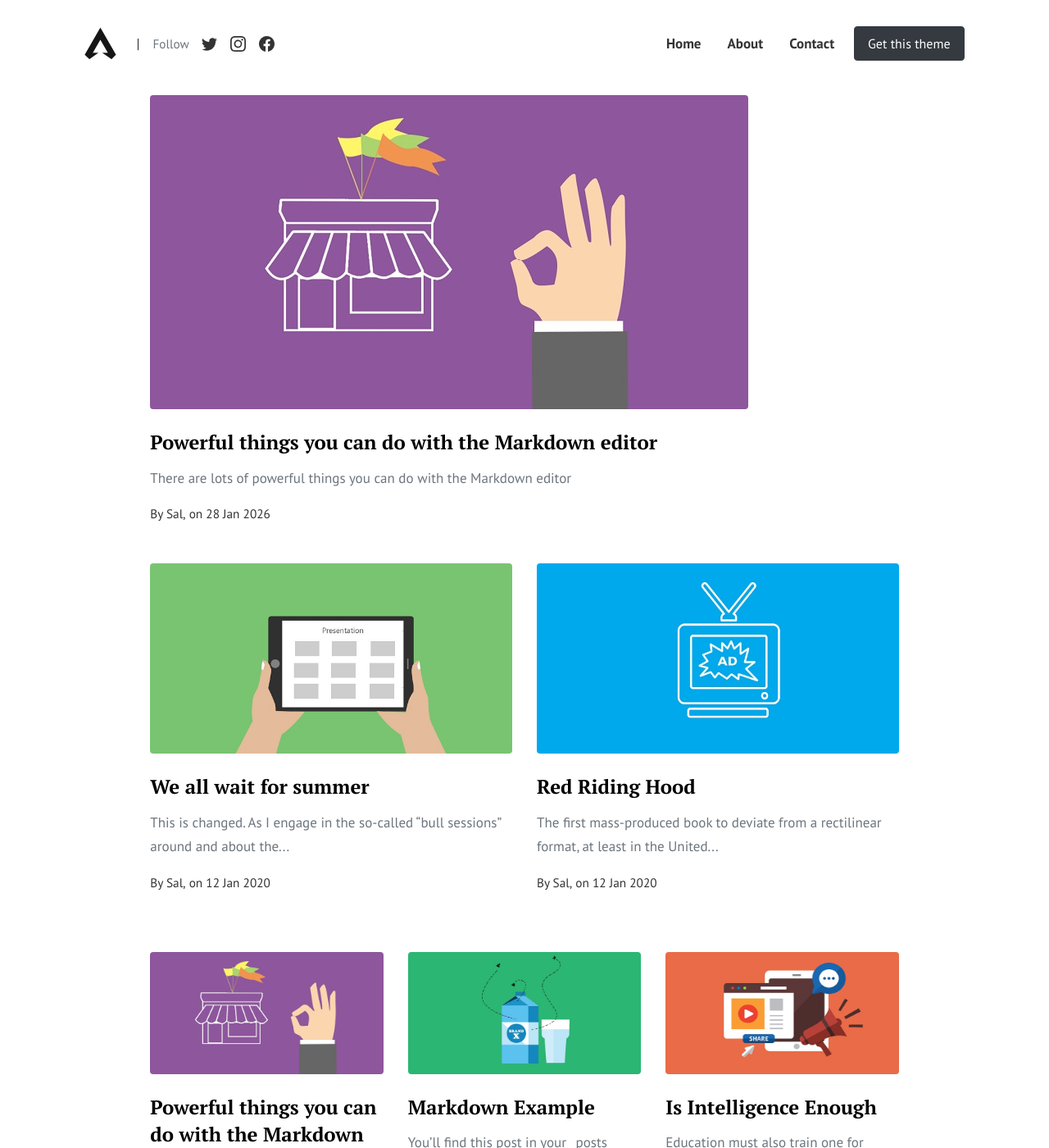
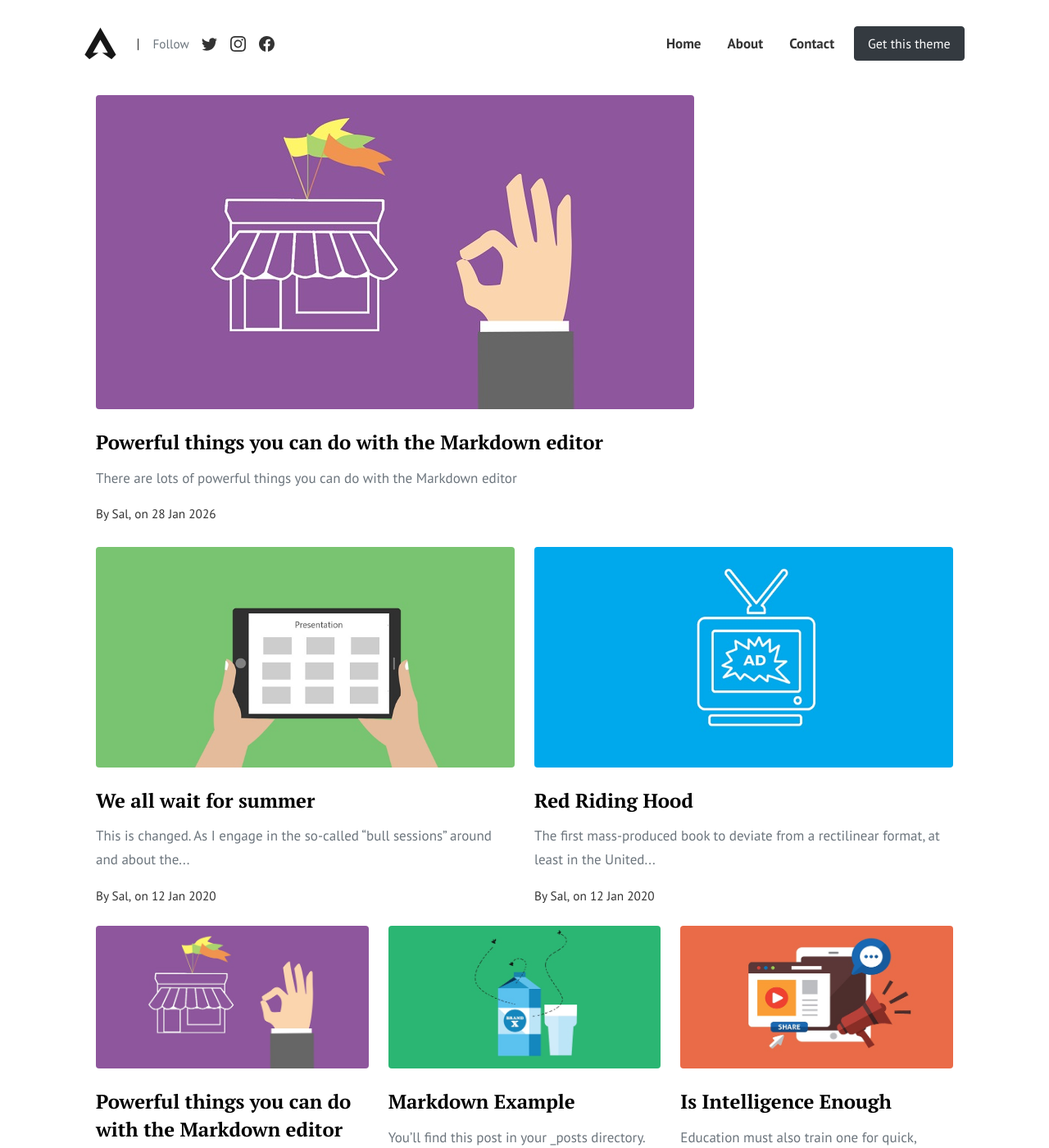
Before and after one commit to kouroshmoini/moini.org, a Jekyll site: the page built from index.html, in a window 1280 px wide and 1400 px high. Shown: the whole window at 82% size. Built offline with Jekyll 4.4.1, drawn with Linux system fonts in a browser that asks for light colours; the list of posts is cut into pages by our own code.

Commit message:
Refactor index.html layout and styling

```diff
--- a/index.html
+++ b/index.html
@@ -3,40 +3,70 @@
 layout: default
 ---
 
-<!-- HOME ONLY LAYOUT (centered, no sidebar) -->
+<style>
+  /* Index-only wrapper so posts are NOT affected */
+  .home-wrap{
+    max-width: 1200px;
+    margin-left: auto;
+    margin-right: auto;
+    padding-left: 16px;
+    padding-right: 16px;
+  }
 
-<div class="row justify-content-center">
-  <div class="col-12 col-xl-10">
+  /* Prevent Bootstrap row negative margins from fighting your custom container rules */
+  .home-wrap .row{
+    margin-left: 0;
+    margin-right: 0;
+  }
+  .home-wrap [class*="col-"]{
+    padding-left: 12px;
+    padding-right: 12px;
+  }
 
-    <!-- Latest post (large, full width) -->
-    <section class="row mb-5">
+  /* Make the first post clearly “featured” */
+  .home-featured{
+    margin-bottom: 28px;
+  }
+</style>
+
+<div class="home-wrap">
+
+  <!-- Latest post (big) -->
+  <section class="home-featured">
+    <div class="row">
       {% for post in paginator.posts limit:1 %}
         <div class="col-12">
           {% include postbox.html %}
         </div>
       {% endfor %}
+    </div>
   </section>
 
   <!-- Next two posts -->
-    <section class="row mb-5">
+  <section>
+    <div class="row">
       {% for post in paginator.posts offset:1 limit:2 %}
         <div class="col-12 col-lg-6 mb-4">
           {% include postbox.html %}
         </div>
       {% endfor %}
+    </div>
   </section>
 
   <!-- Remaining posts -->
-    <section class="row">
+  <section>
+    <div class="row">
       {% for post in paginator.posts offset:3 %}
         <div class="col-12 col-md-6 col-lg-4 mb-4">
           {% include postbox.html %}
         </div>
       {% endfor %}
+    </div>
   </section>
 
   <!-- Pagination -->
-    <section class="row">
+  <section>
+    <div class="row">
       <div class="col-12">
         <div class="bottompagination">
           <span class="navigation" role="navigation">
@@ -44,7 +74,7 @@
           </span>
         </div>
       </div>
+    </div>
   </section>
 
 </div>
-</div>
```
Lines whose indentation alone changed are shown as unchanged.
